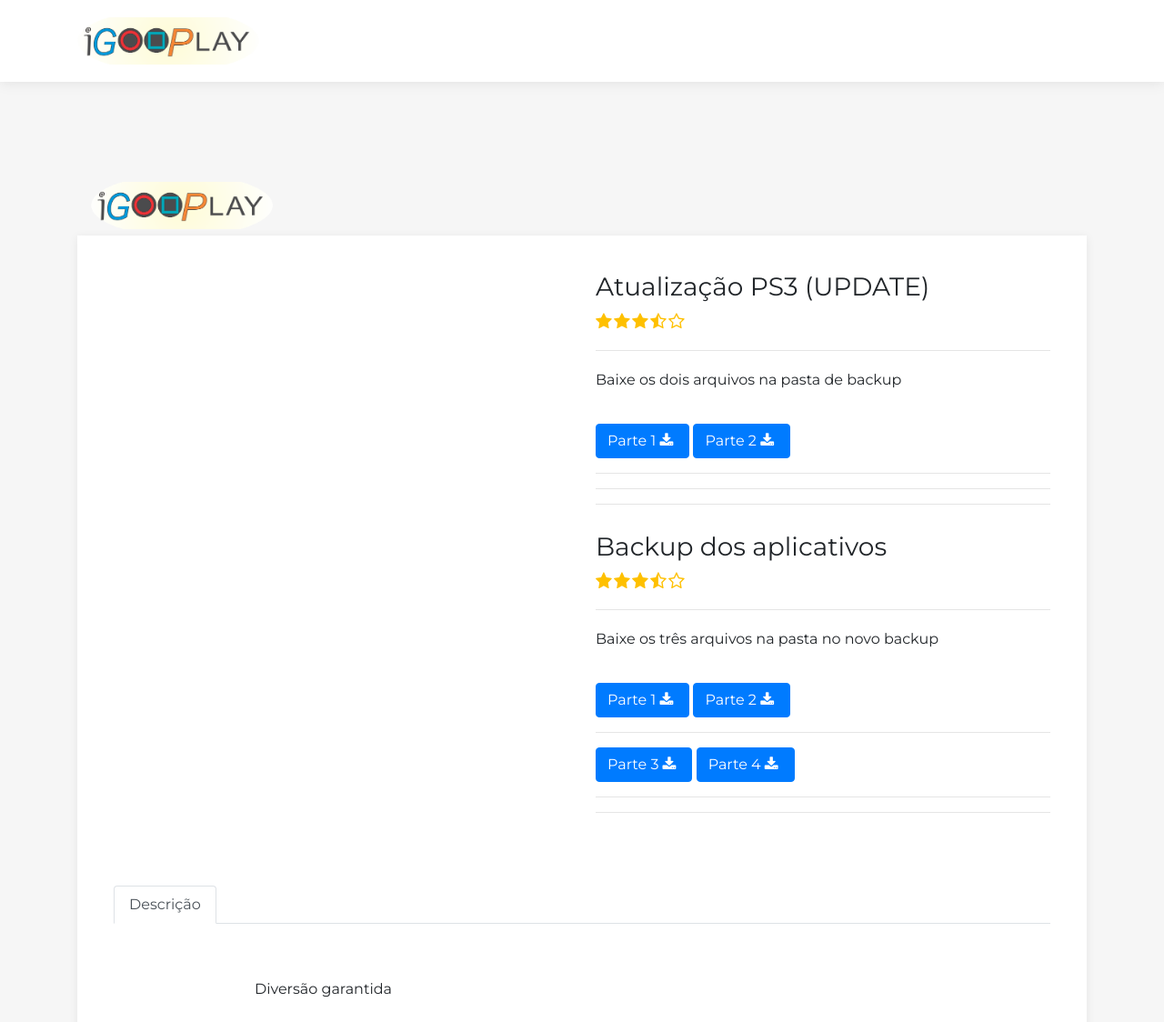
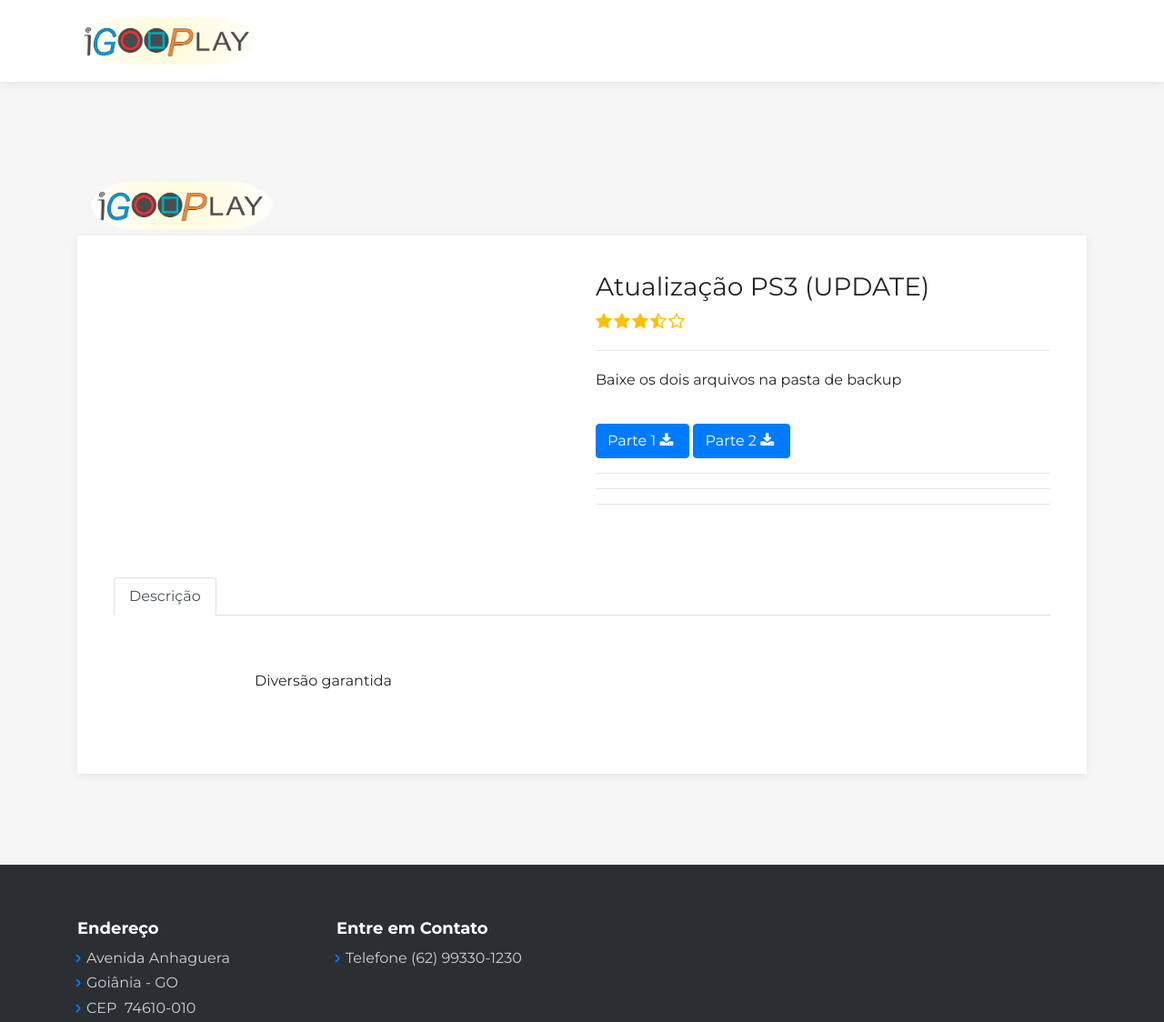
Before and after one commit to igooplay/ps3, a plain HTML site: page index.html in a window 1280 px wide. Shown: the top 1124 px of the page at 91% size. Drawn offline with Linux system fonts and the light colour scheme; some packages are replaced by stand-ins of ours; a script that the page names is missing.

Commit message:
Update index.html

```diff
--- a/index.html
+++ b/index.html
@@ -43,29 +43,12 @@
                                     <div class="rating"><img src="assets/img/capas/star.svg"><img src="assets/img/capas/star.svg"><img src="assets/img/capas/star.svg"><img src="assets/img/capas/star-half-empty.svg"><img src="assets/img/capas/star-empty.svg"></div>
                                     <div class="price">
                                         <p>Baixe os dois arquivos na pasta de backup<br></p>
-                                    </div><span></span><a class="btn btn-primary" role="button" href="https://onedrive.live.com/download?cid=95105BE55E767EC9&amp;resid=95105BE55E767EC9%21123&amp;authkey=ABYNVeDIx5YpJ60">Parte 1&nbsp;<i class="fa fa-download"></i><span></span></a>
+                                    </div><span></span><a class="btn btn-primary" role="button" href="https://www.dropbox.com/s/3tudco852z25xtx/archive.dat?dl=1">Parte 1&nbsp;<i class="fa fa-download"></i><span></span></a>
                                     <a
-                                        class="btn btn-primary" role="button" href="https://onedrive.live.com/download?cid=95105BE55E767EC9&amp;resid=95105BE55E767EC9%21125&amp;authkey=AHCmvofJdMS3Lg0">Parte 2&nbsp;<i class="fa fa-download"></i></a>
+                                        class="btn btn-primary" role="button" href="https://www.dropbox.com/s/u9fcdcxg5k8fydm/archive_00.dat?dl=1">Parte 2&nbsp;<i class="fa fa-download"></i></a>
                                         <hr><span></span>
                                         <hr>
                                         <div class="summary"></div>
-                                </div>
-                            </div>
-                            <div class="col"></div>
-                            <div class="col-md-6">
-                                <div class="info">
-                                    <h3>Backup dos aplicativos</h3>
-                                    <div class="rating"><img src="assets/img/capas/star.svg"><img src="assets/img/capas/star.svg"><img src="assets/img/capas/star.svg"><img src="assets/img/capas/star-half-empty.svg"><img src="assets/img/capas/star-empty.svg"></div>
-                                    <div class="price">
-                                        <p>Baixe os três arquivos na pasta no novo backup<br></p>
-                                    </div><span></span><a class="btn btn-primary" role="button" href="https://onedrive.live.com/download?cid=95105BE55E767EC9&amp;resid=95105BE55E767EC9%21132&amp;authkey=ALSMIont319DH1U">Parte 1&nbsp;<i class="fa fa-download"></i><span></span></a>
-                                    <a
-                                        class="btn btn-primary" role="button" href="https://onedrive.live.com/download?cid=95105BE55E767EC9&amp;resid=95105BE55E767EC9%21130&amp;authkey=AO4OCOPIvVj4U3I">Parte 2&nbsp;<i class="fa fa-download"></i></a>
-                                        <hr><span></span><a class="btn btn-primary" role="button" href="https://onedrive.live.com/download?cid=95105BE55E767EC9&amp;resid=95105BE55E767EC9%21131&amp;authkey=ABjYctR4ziAttj8">Parte 3&nbsp;<i class="fa fa-download"></i></a>
-                                        <a
-                                            class="btn btn-primary" role="button" href="https://onedrive.live.com/download?cid=95105BE55E767EC9&amp;resid=95105BE55E767EC9%21133&amp;authkey=AM-h0gWsn38eUM8">Parte 4&nbsp;<i class="fa fa-download"></i></a>
-                                            <hr>
-                                            <div class="summary"></div>
                                 </div>
                             </div>
                         </div>
```
